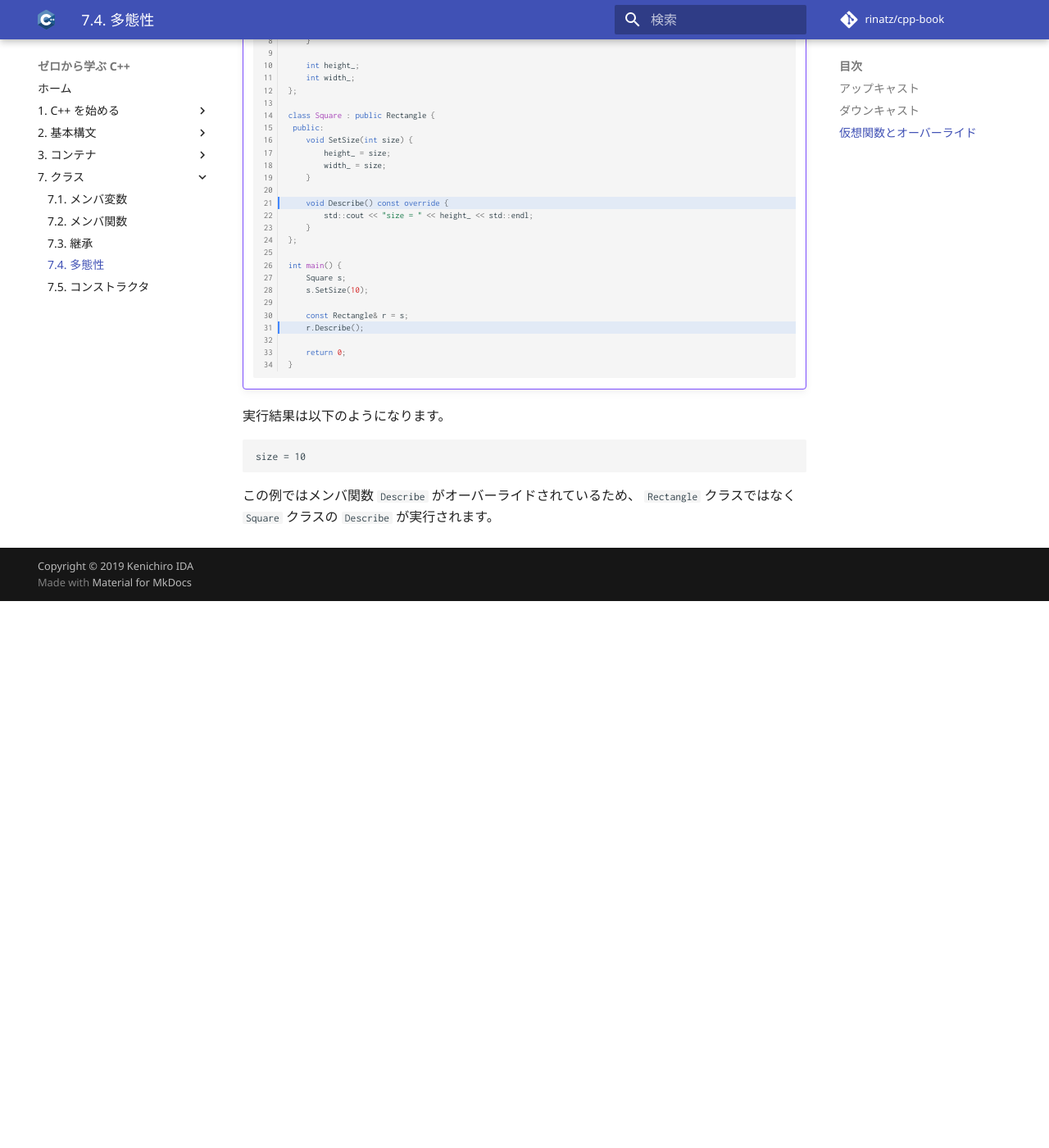
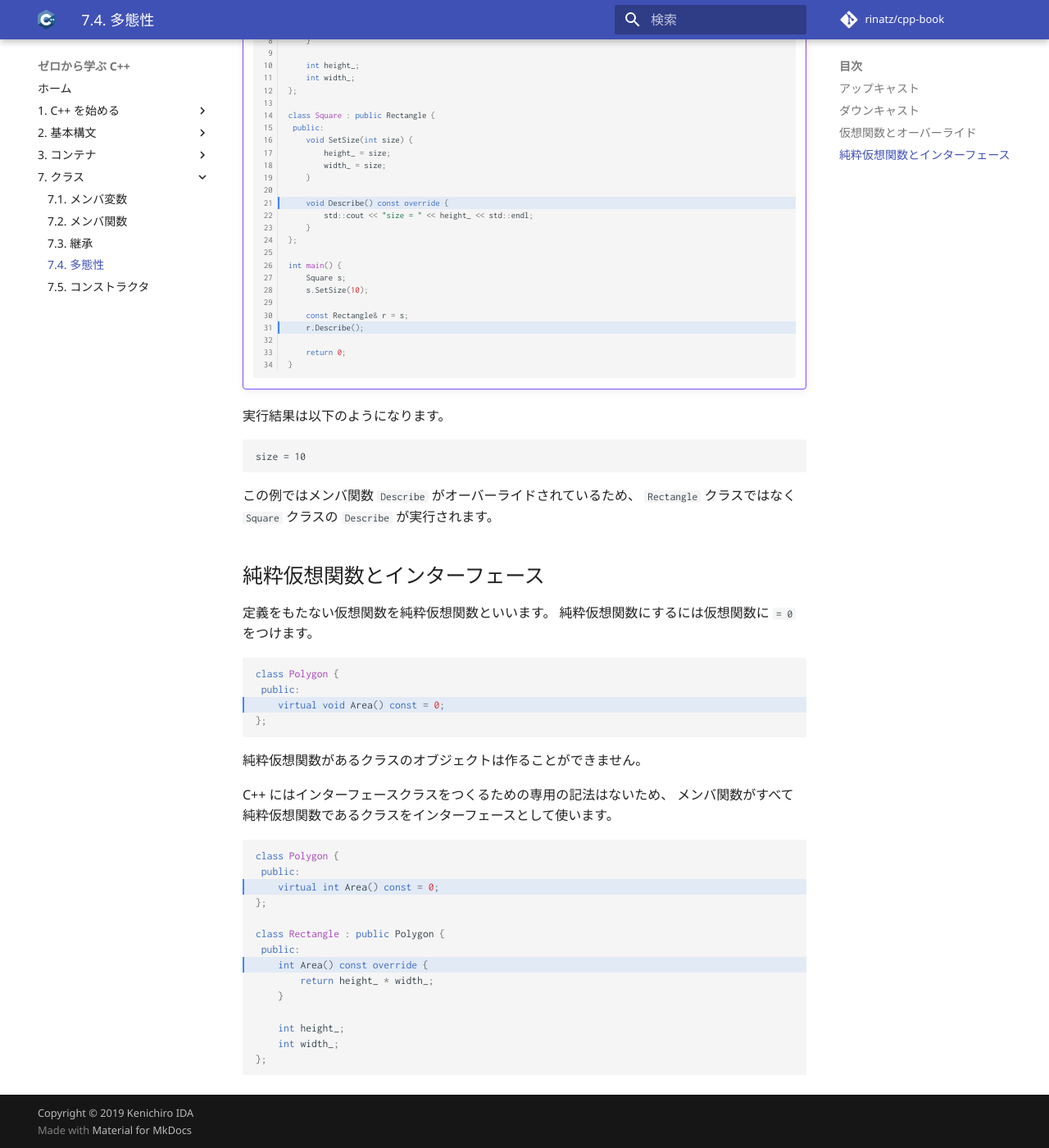
Before and after one commit to rinatz/cpp-book, an MkDocs documentation site: the page built from docs/ch07-04-polymorphism.md, in a window 1280 px wide and 1400 px high, scrolled down 1515 px. Shown: the whole window at 82% size. Built offline with MkDocs 1.6.1 and Material for MkDocs 9.7.7, drawn with Linux system fonts in a browser that asks for light colours; comment, search, counter and statistics services are not loaded; before the commit the page ends 2248 px from its top, so only the background shows below that.

Commit message:
Add pure virtual function and interface

````diff
--- a/docs/ch07-04-polymorphism.md
+++ b/docs/ch07-04-polymorphism.md
@@ -108,3 +108,37 @@ size = 10
 
 この例ではメンバ関数 `Describe` がオーバーライドされているため、
 `Rectangle` クラスではなく `Square` クラスの `Describe` が実行されます。
+
+## 純粋仮想関数とインターフェース
+
+定義をもたない仮想関数を純粋仮想関数といいます。
+純粋仮想関数にするには仮想関数に `= 0` をつけます。
+
+```cpp hl_lines="3"
+class Polygon {
+ public:
+    virtual void Area() const = 0;
+};
+```
+
+純粋仮想関数があるクラスのオブジェクトは作ることができません。
+
+C++ にはインターフェースクラスをつくるための専用の記法はないため、
+メンバ関数がすべて純粋仮想関数であるクラスをインターフェースとして使います。
+
+```cpp hl_lines="3 8"
+class Polygon {
+ public:
+    virtual int Area() const = 0;
+};
+
+class Rectangle : public Polygon {
+ public:
+    int Area() const override {
+        return height_ * width_;
+    }
+
+    int height_;
+    int width_;
+};
+```
````
